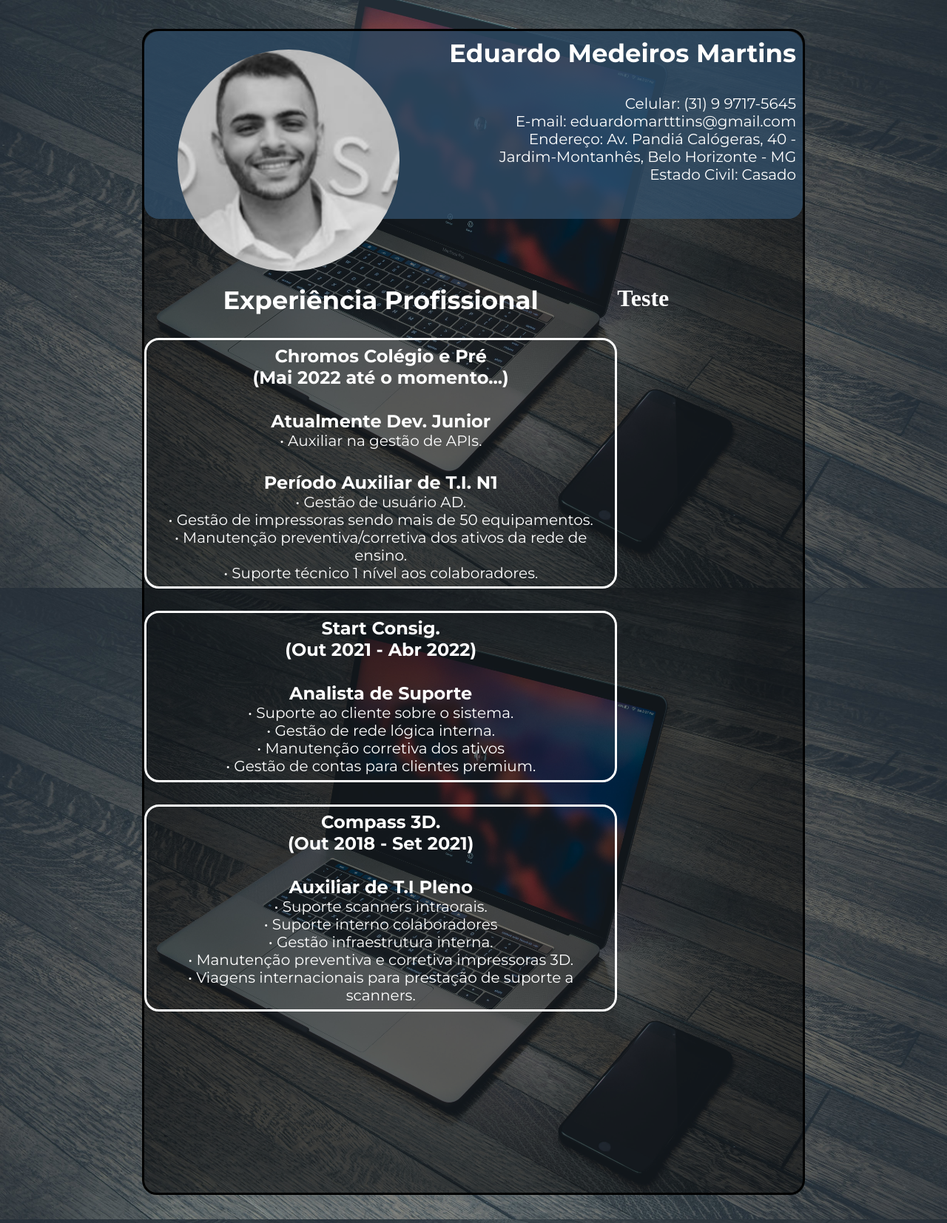
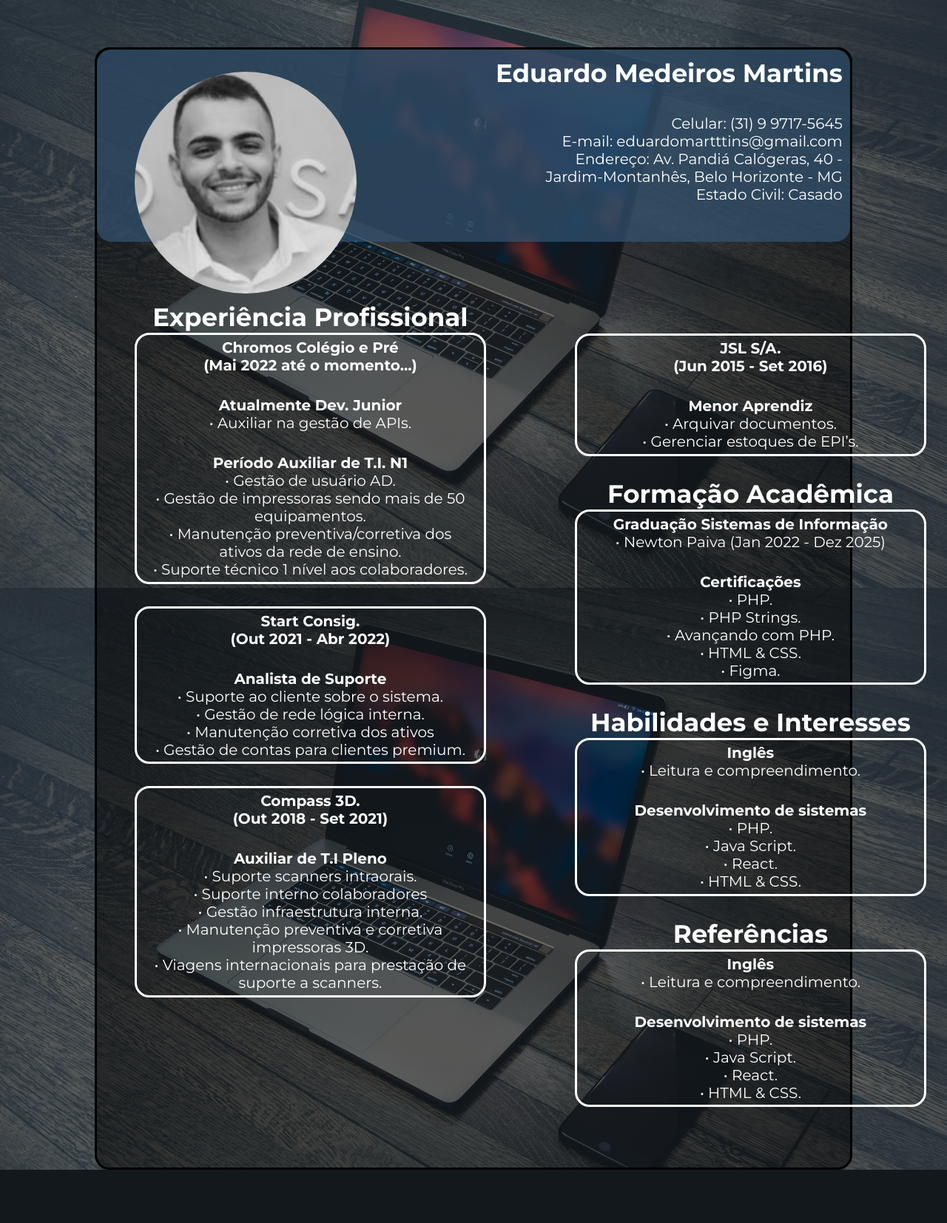
Before and after one commit to dumarttins/Portifolio_Pessoal, a PHP site: page /curriculo.php in a window 1280 px wide. Shown: the part 59-1713 px from the top of the page at 74% size. After the commit the page ends 1641 px from the top, so only its background shows below. Run offline with PHP 8.4, Linux system fonts and the light colour scheme; some web fonts are replaced.

Commit message:
Avanço site
13:44 09/02/2024

```diff
--- a/curriculo.php
+++ b/curriculo.php
@@ -80,7 +80,63 @@
                 </div>
                 <!-- Lado direito do meu curriculo -->
                 <div class="mainConteinerS__curriculo__main__rigth">
-                    <h1>Teste</h1>
+                    <span></span>
+                    <div class="mainConteinerS__curriculo__main__rigth__empresa">
+                        <div>
+                            <h2 class="mainConteinerS__curriculo__main__rigth__empresa__title">JSL S/A.<br>(Jun 2015 - Set 2016)</h2>
+                        </div>
+                        <div class="mainConteinerS__curriculo__main__rigth__empresa__texto">
+                            <h3 class="mainConteinerS__curriculo__main__rigth__empresa__title">Menor Aprendiz</h3>
+                            <p>• Arquivar documentos.</p>
+                            <p>• Gerenciar estoques de EPI’s.</p>
+                        </div>
+                    </div>
+                    <h1 class="mainConteinerS__curriculo__main__rigth__title">Formação Acadêmica</h1>
+                    <div class="mainConteinerS__curriculo__main__rigth">
+                        <div class="mainConteinerS__curriculo__main__rigth__empresa">
+                        <div>
+                            <h2 class="mainConteinerS__curriculo__main__rigth__empresa__title">Graduação Sistemas de Informação</h2>
+                            <p class="mainConteinerS__curriculo__main__rigth__empresa__texto">• Newton Paiva (Jan 2022 - Dez 2025)</p>
+                        </div>
+                        <div class="mainConteinerS__curriculo__main__rigth__empresa__texto">
+                            <h3 class="mainConteinerS__curriculo__main__rigth__empresa__title">Certificações</h3>
+                            <p>• PHP.</p>
+                            <p>• PHP Strings.</p>
+                            <p>• Avançando com PHP.</p>
+                            <p>• HTML & CSS.</p>
+                            <p>• Figma.</p>
+                        </div>
+                    </div>
+                    <h1 class="mainConteinerS__curriculo__main__rigth__title">Habilidades e Interesses</h1>
+                    <div class="mainConteinerS__curriculo__main__rigth">
+                        <div class="mainConteinerS__curriculo__main__rigth__empresa">
+                        <div>
+                            <h2 class="mainConteinerS__curriculo__main__rigth__empresa__title">Inglês</h2>
+                            <p class="mainConteinerS__curriculo__main__rigth__empresa__texto">• Leitura e compreendimento.</p>
+                        </div>
+                        <div class="mainConteinerS__curriculo__main__rigth__empresa__texto">
+                            <h3 class="mainConteinerS__curriculo__main__rigth__empresa__title">Desenvolvimento de sistemas</h3>
+                            <p>• PHP.</p>
+                            <p>• Java Script.</p>
+                            <p>• React.</p>
+                            <p>• HTML & CSS.</p>
+                        </div>
+                    </div>
+                    <h1 class="mainConteinerS__curriculo__main__rigth__title">Referências </h1>
+                    <div class="mainConteinerS__curriculo__main__rigth">
+                        <div class="mainConteinerS__curriculo__main__rigth__empresa">
+                        <div>
+                            <h2 class="mainConteinerS__curriculo__main__rigth__empresa__title">Inglês</h2>
+                            <p class="mainConteinerS__curriculo__main__rigth__empresa__texto">• Leitura e compreendimento.</p>
+                        </div>
+                        <div class="mainConteinerS__curriculo__main__rigth__empresa__texto">
+                            <h3 class="mainConteinerS__curriculo__main__rigth__empresa__title">Desenvolvimento de sistemas</h3>
+                            <p>• PHP.</p>
+                            <p>• Java Script.</p>
+                            <p>• React.</p>
+                            <p>• HTML & CSS.</p>
+                        </div>
+                    </div>
                 </div>
             </div>
         </div>
--- a/styles/styles.css
+++ b/styles/styles.css
@@ -100,7 +100,7 @@ body{
 .mainConteinerS{
     display: flex;
     flex-direction: column;
-    align-items: center;
+    margin: 5% 10%;
 
 }
 
@@ -111,7 +111,7 @@ body{
     padding: 1%;
     margin: 5% 3%;
     max-width: 1500px;
-    height: auto;
+    /* height: auto; */
     color:var(--White-font);
     align-items: center;
     text-align: justify;
@@ -145,10 +145,7 @@ body{
     background-color: rgba(0, 0, 0, 0.5);
     border: 3px solid var(--black);
     border-radius: 20px;
-    width: 70%;
-    height: 1577px;
-    max-width: 1500px;
-    margin: 3%;
+    /* margin: 10%; */
 }
 
 .mainConteinerS__header{
@@ -189,23 +186,28 @@ body{
 
 .mainConteinerS__curriculo__main{
     display: flex;
-    margin-top: 10%;
+    justify-content: space-between;
+    gap: 120px;
+    margin: 8% 5%;
     color: var(--White-font);
 }
 
-.mainConteinerS__curriculo__main__left{
+.mainConteinerS__curriculo__main__left, .mainConteinerS__curriculo__main__rigth{
     display: flex;
     flex-direction: column;
+    max-width: 475px;
+    min-width: 475px;
     gap: 30px;
     text-align: center;
 }
 
-.mainConteinerS__curriculo__main__left__title{
+.mainConteinerS__curriculo__main__left__title, .mainConteinerS__curriculo__main__rigth__title{
     font-size: 34px;
     font-family: var(--fonte-texto);
+    margin-bottom: -30px;
 }
 
-.mainConteinerS__curriculo__main__left__empresa{
+.mainConteinerS__curriculo__main__left__empresa, .mainConteinerS__curriculo__main__rigth__empresa{
     display: flex;
     flex-direction: column;
     padding: 1% 3%;
@@ -214,12 +216,16 @@ body{
     border-radius: 20px;
 }
 
-.mainConteinerS__curriculo__main__left__empresa__title{
-    font-size: 24px;
+.mainConteinerS__curriculo__main__left__empresa__title, .mainConteinerS__curriculo__main__rigth__empresa__title{
+    font-size: 20px;
     font-family: var(--fonte-texto);
 }
 
-.mainConteinerS__curriculo__main__left__empresa__texto{
+.mainConteinerS__curriculo__main__left__empresa__texto, .mainConteinerS__curriculo__main__rigth__empresa__texto{
     font-size: 20px;
     font-family: var(--fonte-texto);
 }
+
+span{
+    margin-top: 13px;
+}
```
Also changed, not shown: index.html (added).
